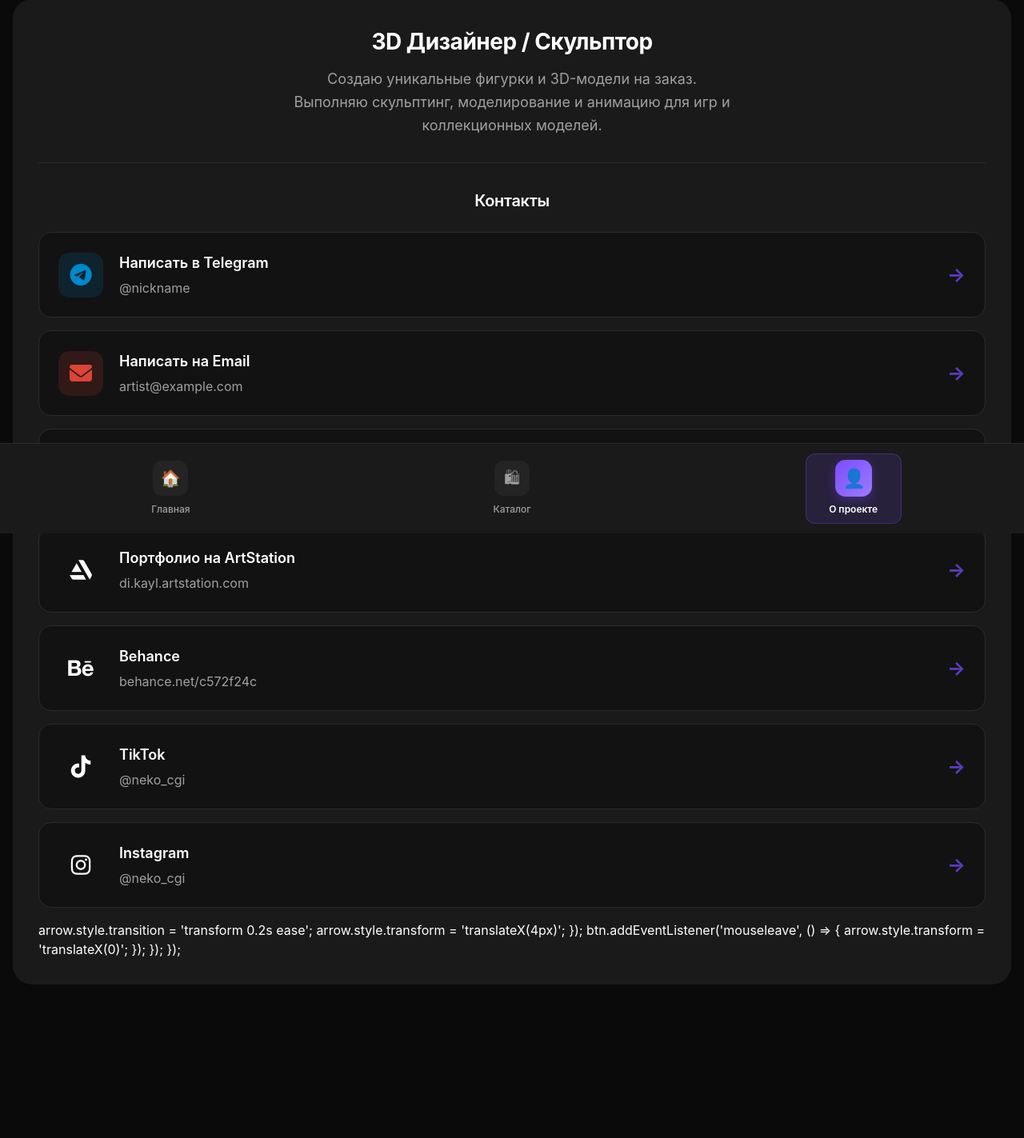
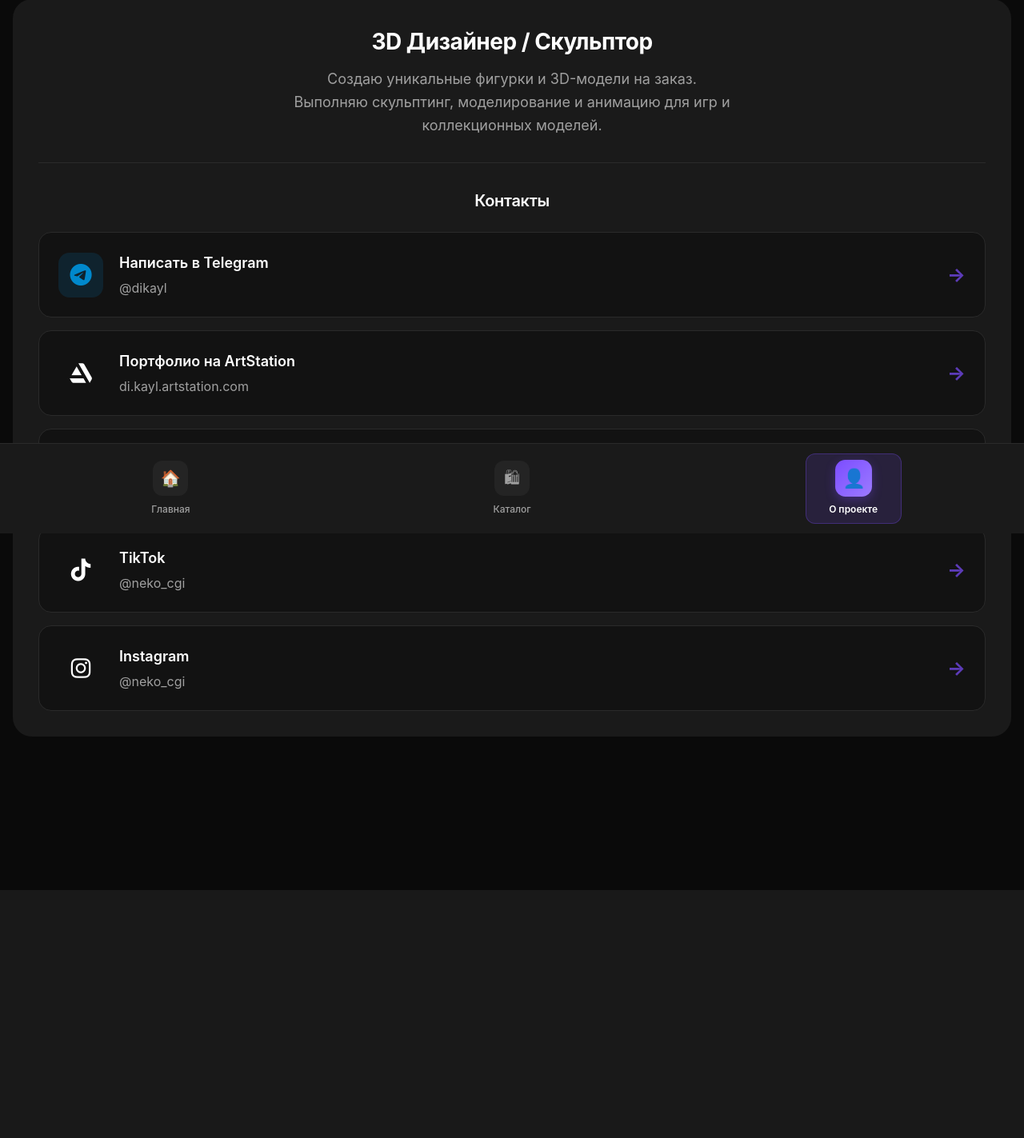
Before and after one commit to Weulon/Portfolio, a FastAPI app: page /about in a window 1280 px wide. Shown: the part 133-1556 px from the top of the page at 80% size. After the commit the page ends 1246 px from the top, so only its background shows below. Run offline with FastAPI, Linux system fonts and the light colour scheme; some libraries are stand-ins or nearby versions.

Commit message:
Update about.html files

```diff
--- a/app/templates/about.html
+++ b/app/templates/about.html
@@ -211,31 +211,7 @@
 
     <div class="contacts-list">
         <!-- Кнопка 1: Telegram -->
-        <a href="tg://resolve?domain=nickname" class="contact-button">
-            <div class="contact-icon telegram">
-                <i class="fab fa-telegram"></i>
-            </div>
-            <div class="contact-info">
-                <div class="contact-label">Написать в Telegram</div>
-                <div class="contact-value">@nickname</div>
-            </div>
-            <div class="contact-arrow">→</div>
-        </a>
-
-        <!-- Кнопка 2: Email -->
-        <a href="mailto:artist@example.com" class="contact-button">
-            <div class="contact-icon email">
-                <i class="fas fa-envelope"></i>
-            </div>
-            <div class="contact-info">
-                <div class="contact-label">Написать на Email</div>
-                <div class="contact-value">artist@example.com</div>
-            </div>
-            <div class="contact-arrow">→</div>
-        </a>
-
-        <!-- Кнопка 1: Telegram -->
-        <a href="tg://resolve?domain=dikayl" class="contact-button">
+        <a href="https://t.me/dikayl" class="contact-button" target="_blank">
             <div class="contact-icon telegram">
                 <i class="fab fa-telegram"></i>
             </div>
@@ -293,13 +269,5 @@
             </div>
             <span class="contact-arrow">→</span>
         </a>
-                arrow.style.transition = 'transform 0.2s ease';
-                arrow.style.transform = 'translateX(4px)';
-            });
-            btn.addEventListener('mouseleave', () => {
-                arrow.style.transform = 'translateX(0)';
-            });
-        });
-    });
-</script>
+
 {% endblock %}
```
Also changed, not shown: docs/about.html (+2 -34 lines).
